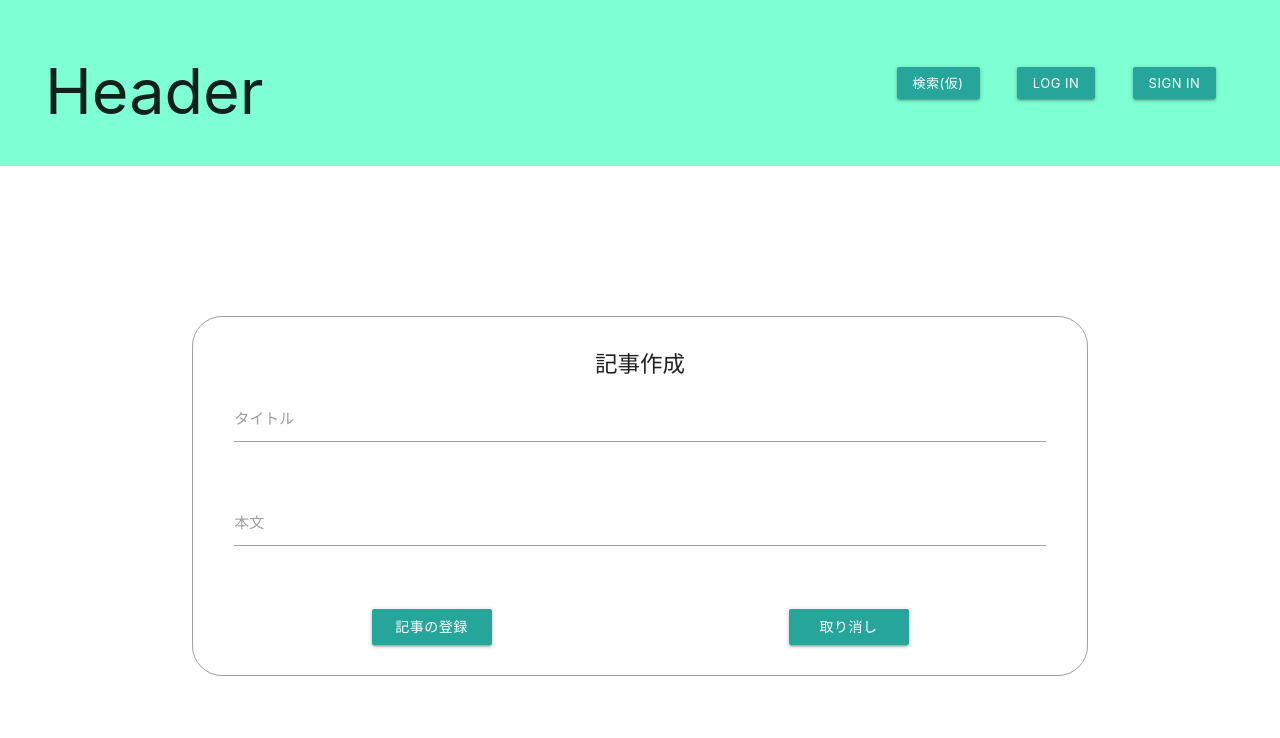
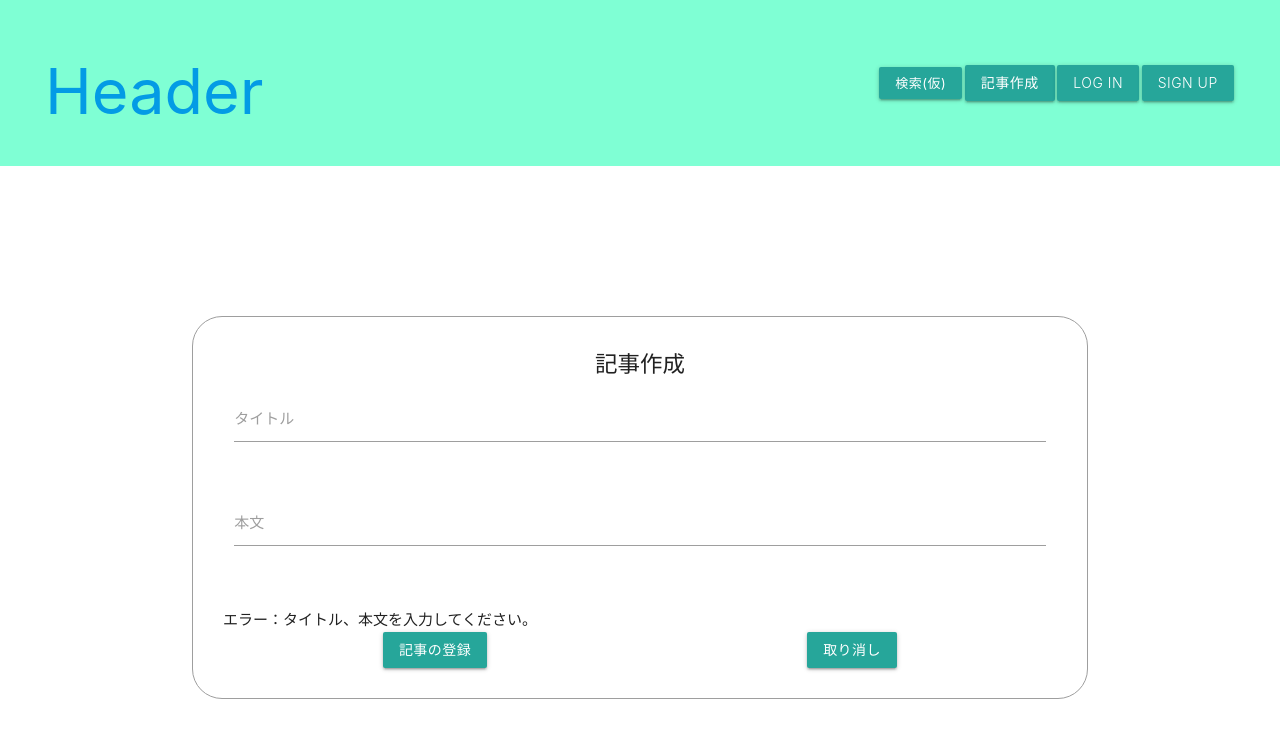
Before and after one commit to ShojiroAbe/vue-app, a Vue app in the folder spa/vue-project/: page /edit in a window 1280 px wide. Shown: the top 738 px of the page. Built offline with nearby package versions, Linux system fonts and the light colour scheme.

Commit message:
Add ルーティングの追加、簡単な挙動の確認の実装

```diff
--- a/spa/vue-project/src/components/header.vue
+++ b/spa/vue-project/src/components/header.vue
@@ -1,6 +1,10 @@
 <template>
   <header>
-    <h1>Header</h1>
+    <h1>
+      <router-link to="/">
+        Header
+      </router-link>
+    </h1>
 
     <div class="nav">
       <ul>
@@ -8,10 +12,19 @@
           <a class="waves-effect waves-light btn-small">検索(仮)</a>
         </li>
         <li>
-          <a class="waves-effect waves-light btn-small">LOG IN</a>
+          <router-link to="/edit" class="waves - effect waves - light btn - small">
+            記事作成
+          </router-link>
         </li>
         <li>
-          <a class="waves-effect waves-light btn-small">SIGN IN</a>
+          <router-link to="/login" class="waves - effect waves - light btn - small">
+            LOG IN
+          </router-link>
+        </li>
+        <li>
+          <router-link to="/signup" class="waves - effect waves - light btn - small">
+            SIGN UP
+          </router-link>
         </li>
       </ul>
     </div>
--- a/spa/vue-project/src/views/EditView.vue
+++ b/spa/vue-project/src/views/EditView.vue
@@ -6,24 +6,33 @@
         <form class="col s12">
           <div class="row">
             <div class="input-field col s12">
-              <input id="password" type="password" class="validate">
-              <label for="password">タイトル</label>
+              <input v-model="edit_title" type="text" class="validate">
+              <label for="title">タイトル</label>
             </div>
           </div>
           <div class="row">
             <div class="input-field col s12">
-              <input id="email" type="email" class="validate">
-              <label for="email">本文</label>
+              <input v-model="edit_text" type="text" class="validate">
+              <label for="text">本文</label>
             </div>
           </div>
         </form>
       </div>
+      <!-- タイトルと本文のどちらかが空の場合はエラーを出す -->
+      <div v-if="!edit_title || !edit_text">
+        エラー：タイトル、本文を入力してください。
+      </div>
       <ul class="buttons">
         <li>
-          <a class="waves-effect waves-light btn">記事の登録</a>
+          <!-- クリック後、「この内容で記事を作成しますか」というアラート？モーダル？を出す -->
+          <div @click="upLoad" class="waves-effect waves-light btn">
+            記事の登録
+          </div>
         </li>
         <li>
-          <a class="waves-effect waves-light btn">取り消し</a>
+          <div @click="resetInput" class="waves-effect waves-light btn">
+            取り消し
+          </div>
         </li>
       </ul>
     </div>
@@ -31,6 +40,22 @@
 </template>
 
 <script setup lang="ts">
+import { ref, computed } from 'vue';
+
+const edit_title = ref('')
+const edit_text = ref('')
+
+const upLoad = () => {
+  // アップロードする
+  console.log(edit_title.value);
+  console.log(edit_text.value);
+}
+
+const resetInput = () => {
+  edit_title.value = ''
+  edit_text.value = ''
+}
+
 </script>
 
 <style scoped>
--- a/spa/vue-project/src/views/LoginView.vue
+++ b/spa/vue-project/src/views/LoginView.vue
@@ -6,24 +6,30 @@
         <form class="col s12">
           <div class="row">
             <div class="input-field col s12">
-              <input id="email" type="email" class="validate">
+              <input  v-model="edit_email" type="email" class="validate">
               <label for="email">メールアドレス</label>
             </div>
           </div>
           <div class="row">
             <div class="input-field col s12">
-              <input id="password" type="password" class="validate">
+              <input v-model="edit_password" type="password" class="validate">
               <label for="password">パスワード</label>
             </div>
           </div>
           <ul class="buttons">
             <li>
-              <a class="waves-effect waves-light btn">新規作成へ</a>
+              <router-link to="/signup" class="waves - effect waves - light btn - small">
+                新規登録
+              </router-link>
             </li>
             <li>
-              <a class="waves-effect waves-light btn">ログイン</a>
+              <!-- ログインが成功した場合TOP（ログイン状態を保持）に飛ばす挙動を実装、失敗した場合（パスが違う登録情報がそもそもない等）エラーメッセージを出す -->
+              <router-link @click="upLoad" to="/login" class="waves - effect waves - light btn - small">
+                LOG IN
+              </router-link>
             </li>
           </ul>
+          <!-- ここにエラーメッセージを出す -->
           <div class="reset">
             <p>
               パスワードを忘れてしまった場合（仮）
@@ -36,6 +42,17 @@
 </template>
 
 <script setup lang="ts">
+import { ref, computed } from 'vue';
+
+const edit_email = ref('')
+const edit_password = ref('')
+
+const upLoad = () => {
+  // 認証（バリデーションにかける）する
+  console.log(edit_email.value);
+  console.log(edit_password.value);
+}
+
 </script>
 
 <style scoped>
--- a/spa/vue-project/src/views/SignUpView.vue
+++ b/spa/vue-project/src/views/SignUpView.vue
@@ -5,26 +5,28 @@
       <div class="row">
         <form class="col s12">
           <div class="row">
+            <!-- 各項目にバリデーションをかける -->
             <div class="input-field col s12">
-              <input id="email" type="email" class="validate">
-              <label for="email">ユーザーネーム</label>
+              <input v-model="edit_username" type="text" class="validate">
+              <label for="username">ユーザーネーム</label>
             </div>
           </div>
           <div class="row">
             <div class="input-field col s12">
-              <input id="email" type="email" class="validate">
+              <input v-model="edit_email" type="email" class="validate">
               <label for="email">メールアドレス</label>
             </div>
           </div>
           <div class="row">
             <div class="input-field col s12">
-              <input id="password" type="password" class="validate">
+              <input v-model="edit_password" type="password" class="validate">
               <label for="password">パスワード</label>
             </div>
           </div>
           <ul class="buttons">
             <li>
-              <a class="waves-effect waves-light btn">新規作成</a>
+              <a @click="upLoad" class="waves-effect waves-light btn">
+                新規作成</a>
             </li>
           </ul>
         </form>
@@ -34,6 +36,19 @@
 </template>
 
 <script setup lang="ts">
+import { ref, computed } from 'vue';
+
+const edit_username = ref('')
+const edit_email = ref('')
+const edit_password = ref('')
+
+const upLoad = () => {
+  // アップロードする
+  console.log(edit_username.value);
+  console.log(edit_email.value);
+  console.log(edit_password.value);
+}
+
 </script>
 
 <style scoped>
--- a/spa/vue-project/src/views/TopView.vue
+++ b/spa/vue-project/src/views/TopView.vue
@@ -1,6 +1,9 @@
 <template>
   <main>
+    <!-- ここでパスを渡す、もしくは別途でパスを持った関数を作り呼ぶ -->
+    <router-link to="/page">
     <div class="cards">
+      <!-- APIから取得できた数だけ返す -->
       <div v-for="(n, index) in 12" key="index" class="item">
         <div class="col s12 m6">
           <div class="card blue-grey darken-1">
@@ -18,6 +21,7 @@
         </div>
       </div>
     </div>
+    </router-link>
   </main>
 </template>
 
```
